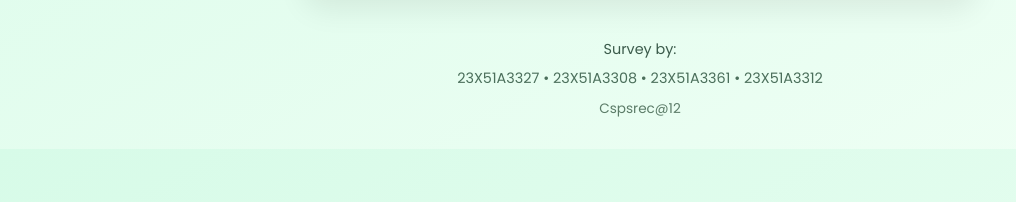
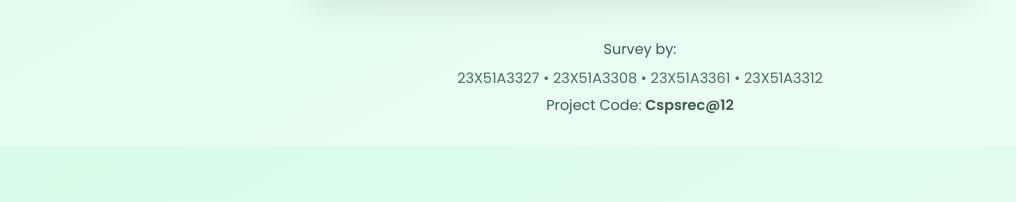
Before and after one commit to Sivaprasad-venky/plant_identifier, a Flask app: page / in a window 1280 px wide. Shown: the part 598-800 px from the top of the page, without its empty margins (0-1016 px from the left). Run offline with Flask 3, Linux system fonts and the light colour scheme.

Commit message:
Update index.html

```diff
--- a/templates/index.html
+++ b/templates/index.html
@@ -1,3 +1,4 @@
+
 <!DOCTYPE html>
 <html lang="en">
 <head>
@@ -149,12 +150,6 @@
       font-size: 0.9rem;
       color: #4b6f5b;
     }
-
-    .credit {
-      font-size: 0.85rem;
-      color: #5c7c68;
-      margin-top: 10px;
-    }
   </style>
 </head>
 <body>
@@ -187,6 +182,15 @@
       <p><strong>Common Names:</strong> {{ result.common_names }}</p>
       <p><strong>Confidence:</strong> {{ result.confidence }}%</p>
 
+      {% if result.uses %}
+      <p><strong>Uses:</strong></p>
+      <ul>
+        {% for use in result.uses %}
+          <li>{{ use }}</li>
+        {% endfor %}
+      </ul>
+      {% endif %}
+
       {% if result.images %}
       <div class="plant-images">
         {% for img in result.images %}
@@ -208,7 +212,7 @@
     <div class="rolls">
       23X51A3327 • 23X51A3308 • 23X51A3361 • 23X51A3312
     </div>
-    <div class="credit">Cspsrec@12</div>
+    <div style="margin-top:6px;">Project Code: <strong>Cspsrec@12</strong></div>
   </footer>
 
   <script>
```
